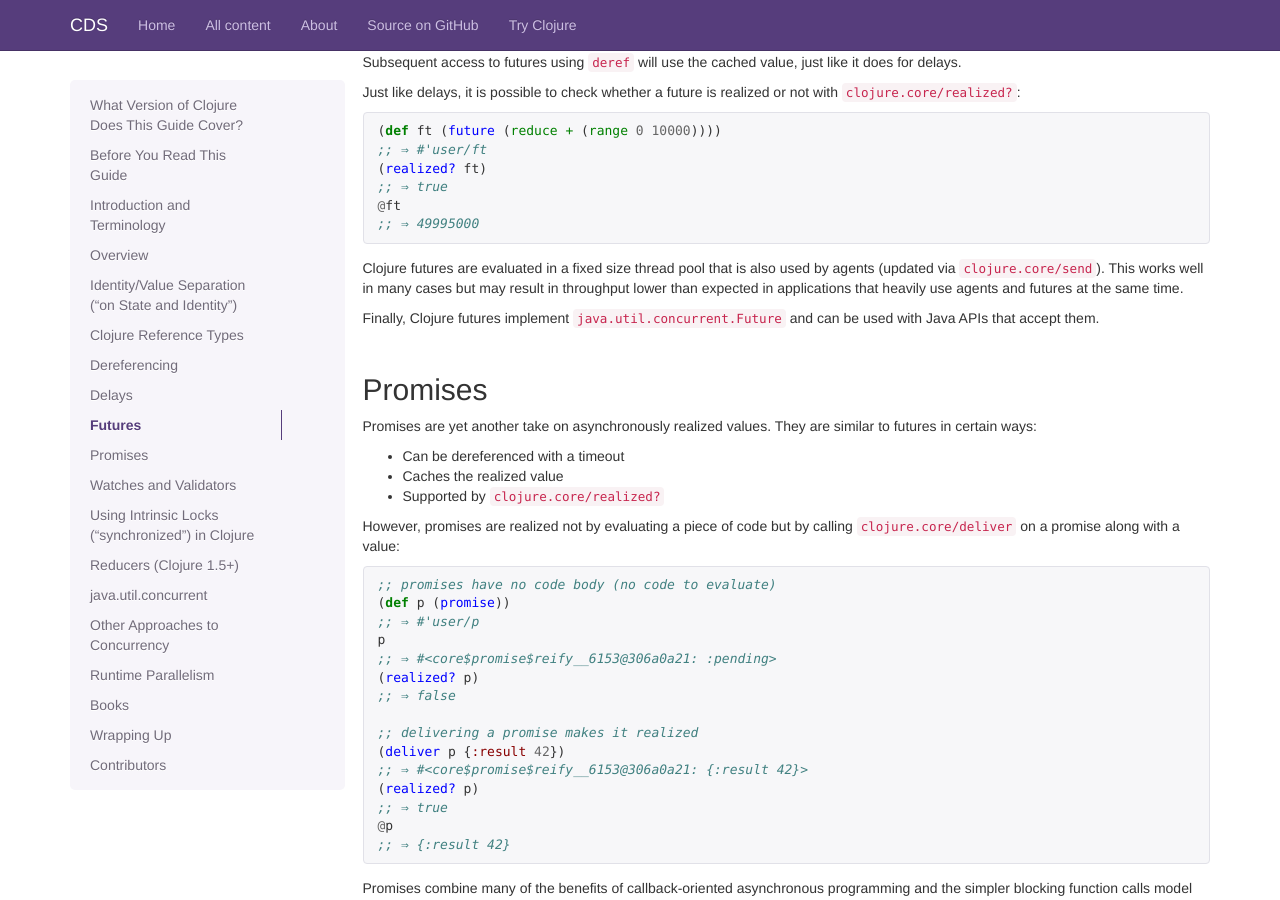
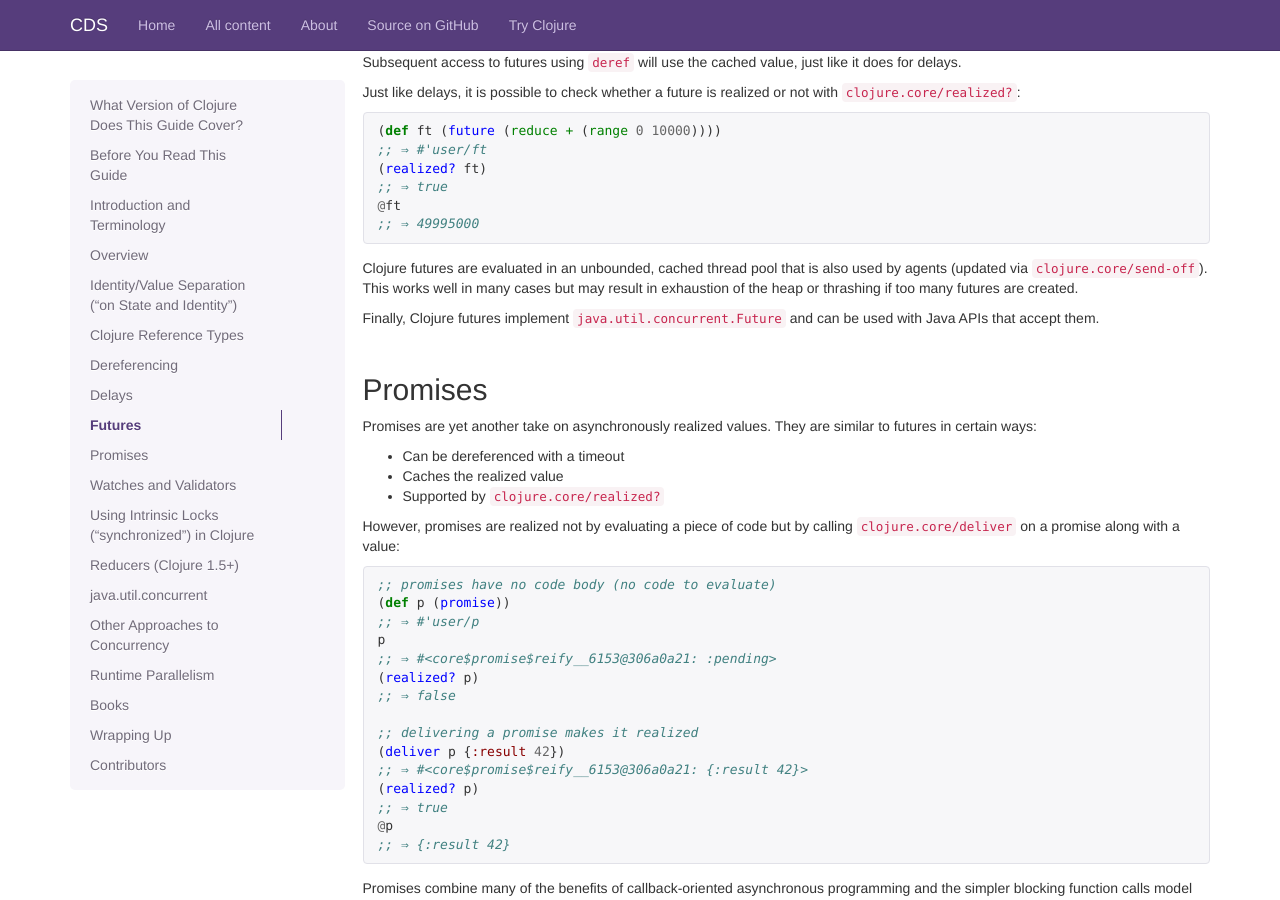
Before and after one commit to clojuredocs/guides, a Jekyll site: the page built from articles/language/concurrency_and_parallelism.md, in a window 1280 px wide and 900 px high, scrolled down 14083 px. Built offline with Jekyll 4.4.1, drawn with Linux system fonts in a browser that asks for light colours; some web fonts are replaced; Markdown is read by kramdown in place of the engine named in the settings.

Commit message:
The description was inaccurate, as confirmed by Alex Miller.
I was looking at the source code this evening, because I thought I
remembered that `future` used an unbounded thread pool, and in fact it
does. I confirmed this with Alex Miller on the Clojurians#clojure
Slack channel.

````diff
--- a/articles/language/concurrency_and_parallelism.md
+++ b/articles/language/concurrency_and_parallelism.md
@@ -938,9 +938,9 @@ with `clojure.core/realized?`:
 ;; ⇒ 49995000
 ```
 
-Clojure futures are evaluated in a fixed size thread pool that is also used by agents
-(updated via `clojure.core/send`). This works well in many cases but may result in
-throughput lower than expected in applications that heavily use agents and futures at the same time.
+Clojure futures are evaluated in an unbounded, cached thread pool that is also used by agents
+(updated via `clojure.core/send-off`). This works well in many cases but may result in
+exhaustion of the heap or thrashing if too many futures are created.
 
 Finally, Clojure futures implement `java.util.concurrent.Future` and can be used with Java APIs
 that accept them.
````
